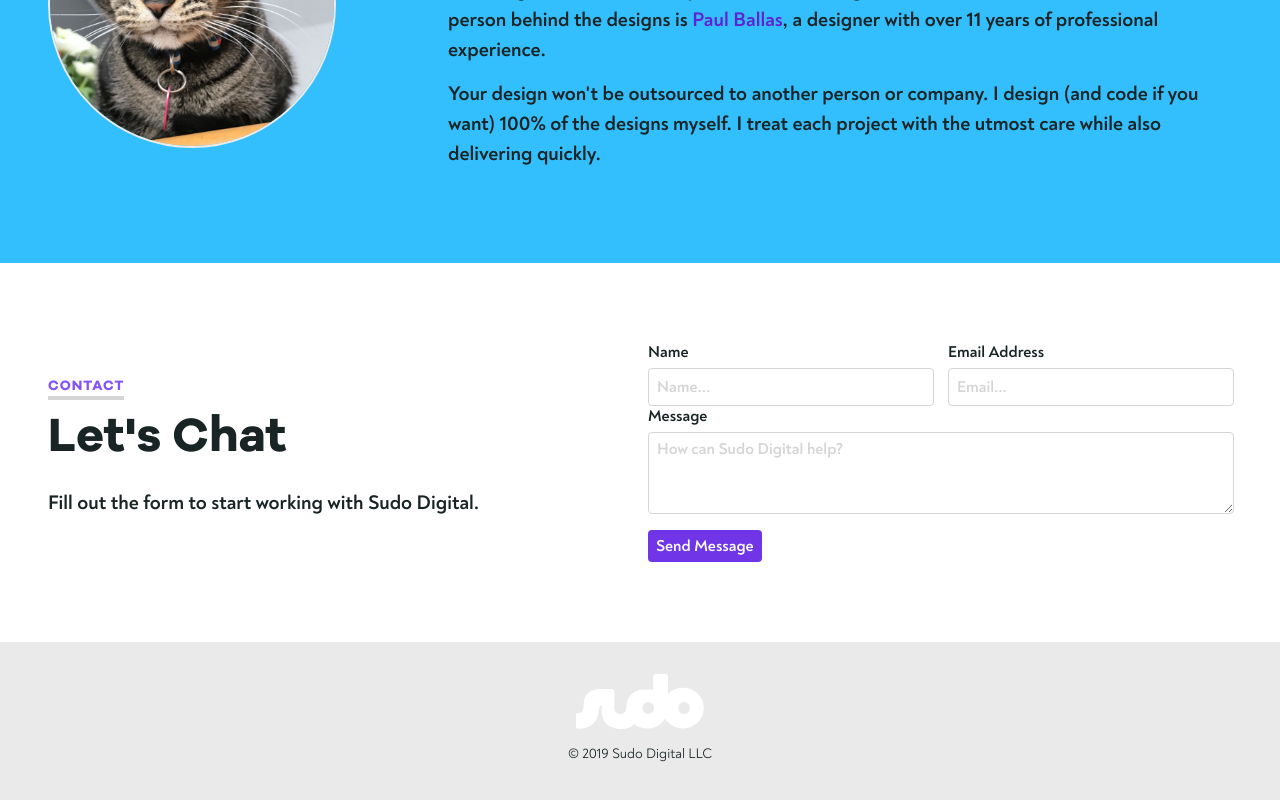
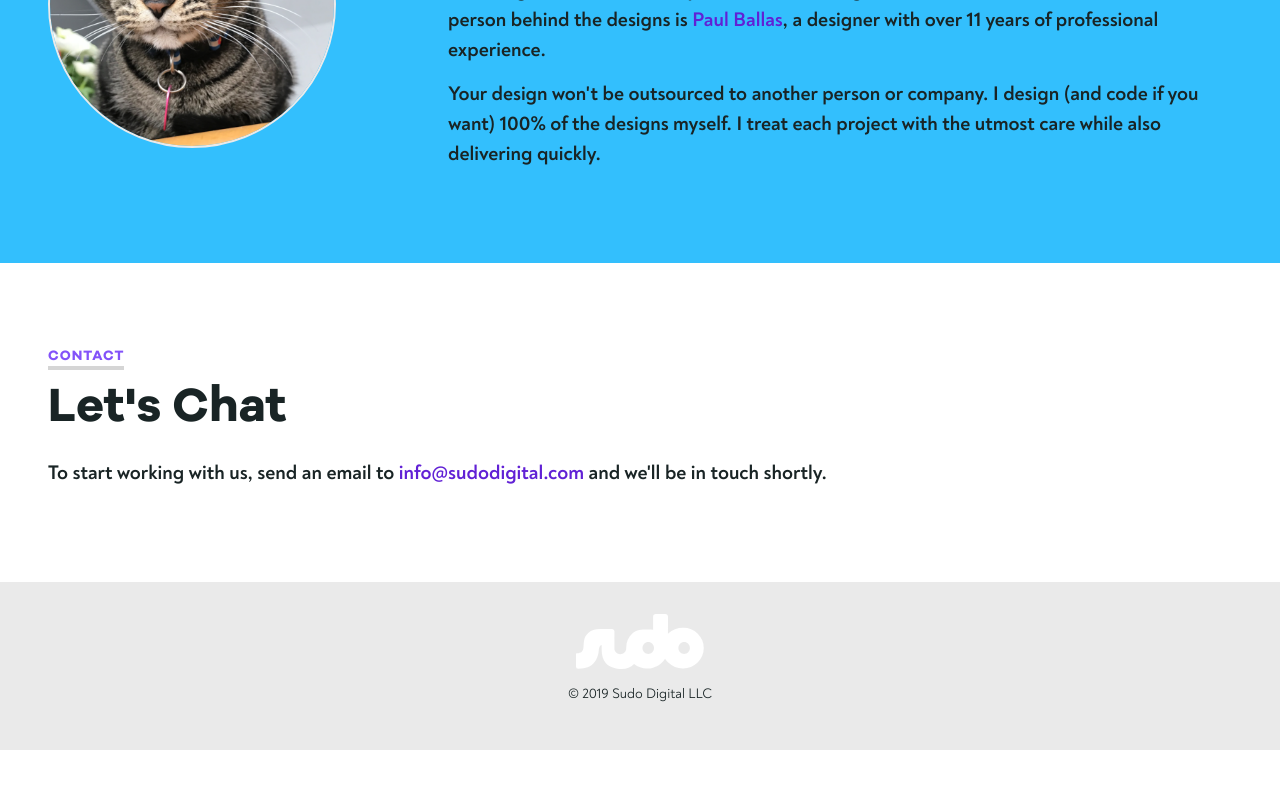
Before and after one commit to sudo-digital/sudo-digital, a React (Create React App) app: page / in a window 1280 px wide. Shown: the part 2415-3215 px from the top of the page. After the commit the page ends 3165 px from the top, so only its background shows below. Built offline with nearby package versions, Linux system fonts and the light colour scheme.

Commit message:
add analytics, contact email, inline styles

```diff
--- a/public/index.html
+++ b/public/index.html
@@ -1,6 +1,15 @@
 <!DOCTYPE html>
 <html lang="en">
   <head>
+    <script async src="https://www.googletagmanager.com/gtag/js?id=UA-136799461-1"></script>
+    <script>
+      window.dataLayer = window.dataLayer || [];
+      function gtag(){dataLayer.push(arguments);}
+      gtag('js', new Date());
+
+      gtag('config', 'UA-136799461-1');
+    </script>
+
     <meta charset="utf-8" />
     <link rel="shortcut icon" href="%PUBLIC_URL%/favicon.ico" />
     <link rel="apple-touch-icon" sizes="180x180" href="/apple-touch-icon.png">
--- a/src/App.js
+++ b/src/App.js
@@ -5,64 +5,12 @@ import bear from './bear.svg'
 import illustration from './illustration.svg'
 import './sass/app.sass'
 
+const homeHero = {
+  'background': 'linear-gradient(#8352F9 30%, #53CCFF)',
+  'padding-top': '2em'
+}
+
 class App extends Component {
-  constructor(props) {
-    super(props);
-    this.state = {
-      showForm: true
-    };
-  }
-
-  submitForm = (e) => {
-    e.preventDefault();
-    const data = new FormData(e.target);
-
-    fetch('https://hooks.zapier.com/hooks/catch/4591901/pxpqd2/', {
-      method: 'POST',
-      body: data,
-    });
-    this.setState({showForm: false})
-  }
-
-  displayForm = () => {
-    if (this.state.showForm === false) {
-      return (
-        <p className='large bold'>Thanks! We'll be in touch soon. <span role='img' aria-label='peace'>✌️</span></p>
-      )
-
-    } else {
-      return (
-        <form className='row' onSubmit={this.submitForm}>
-          <div className='col-md-6 col-xs-12'>
-            <label>Name</label>
-            <input
-              type='text'
-              name='name'
-              placeholder='Name...'
-              />
-          </div>
-          <div className='col-md-6 col-xs-12'>
-            <label>Email Address</label>
-            <input
-              type='email'
-              name='email'
-              placeholder='Email...'
-              />
-          </div>
-          <div className='col-xs-12'>
-            <label>Message</label>
-            <textarea
-              name='message'
-              placeholder='How can Sudo Digital help?'
-              />
-          </div>
-          <div className='col-xs-12'>
-            <input type='submit' value='Send Message'/>
-          </div>
-        </form>
-      )
-    }
-  }
 
   render() {
     const logos = '/images/sudo-digi-logos.png'
@@ -72,7 +20,7 @@ class App extends Component {
     return (
       <div className='app'>
 
-        <div className='container-fluid header home-hero'>
+        <div className='container-fluid header home-hero' style={homeHero}>
           <div className='row middle-xs between-xs'>
             <div className='col-md-2 col-xs-12 first-md center-xs'>
               <img
@@ -95,7 +43,7 @@ class App extends Component {
               <h4 className='light-text bold'>Design that thrives, online and off.</h4>
               <h5 className='light-text'>Design firm located in Denver, CO helping small and large brands with a variety of creative services.</h5>
               <div className='hh-cta m-b-0-md m-b-3-xs'>
-                <Link to='contact' className='btn btn-purple'>Start The Conversation</Link>
+                <Link to='contact' smooth={true} duration={500} className='btn btn-purple'>Start The Conversation</Link>
               </div>
             </div>
             <div className='col-md-6 p-t-7-md p-t-0-xs'>
@@ -172,7 +120,7 @@ class App extends Component {
             <div className='col-md-8 col-xs-12'>
               <p className='section blue'>about</p>
               <h3>Hello!</h3>
-              <p className='large bold'>Sudo Digital, named after my cat Sudo, is a design firm located in Denver, CO. The real person behind the designs is <a className='paul-link' href='https://www.paulballas.com/' target='_blank' rel='noopener noreferrer'>Paul Ballas</a>, a designer with over 11 years of professional experience.</p>
+              <p className='large bold'>Sudo Digital, named after my cat Sudo, is a design firm located in Denver, CO. The real person behind the designs is <a className='purple-link' href='https://www.paulballas.com/' target='_blank' rel='noopener noreferrer'>Paul Ballas</a>, a designer with over 11 years of professional experience.</p>
 
               <p className='large bold'>Your design won't be outsourced to another person or company. I design (and code if you want) 100% of the designs myself. I treat each project with the utmost care while also delivering quickly.</p>
             </div>
@@ -182,16 +130,12 @@ class App extends Component {
         <Element className='container-fluid pad-section contact' name='contact'>
           <div className='row middle-xs'>
 
-            <div className='col-md-6 col-xs-12'>
+            <div className='col-xs-12'>
               <p className='section'>contact</p>
               <h3>Let's Chat</h3>
-              <p className='large bold'>Fill out the form to start working with Sudo Digital.</p>
+              <p className='large bold'>To start working with us, send an email to <a className='purple-link' href='mailto:info@sudodigital.com'>info@sudodigital.com</a> and we'll be in touch shortly.
+              </p>
             </div>
-
-            <div className='col-md-6 col-xs-12'>
-              {this.displayForm()}
-            </div>
-
           </div>
         </Element>
 
--- a/src/index.js
+++ b/src/index.js
@@ -1,6 +1,5 @@
 import React from 'react';
 import ReactDOM from 'react-dom';
-import './index.css';
 import App from './App';
 import * as serviceWorker from './serviceWorker';
 
--- a/src/sass/_home.sass
+++ b/src/sass/_home.sass
@@ -24,18 +24,15 @@ img
     margin: 0 auto
 
 .home-hero
-  background: linear-gradient($purple 30%, $blue)
-  padding-top: 2em
   .hh-text
     padding-top: 4em
   .hh-cta
     display: block
     margin-top: 2em
 
-.about
-  a.paul-link
-    color: $purple-2
-    transition: 300ms
-    border-bottom: 2px solid transparent
-    &:hover
-      border-bottom: 2px solid $purple-2
+a.purple-link
+  color: $purple-2
+  transition: 300ms
+  border-bottom: 2px solid transparent
+  &:hover
+    border-bottom: 2px solid $purple-2
```
